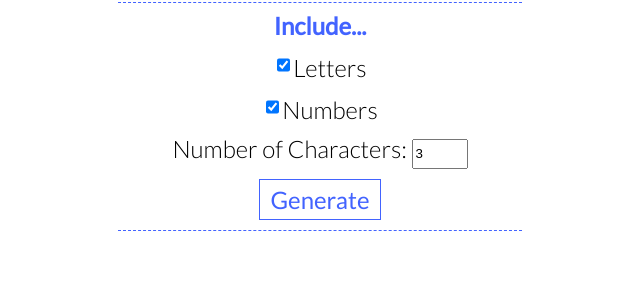
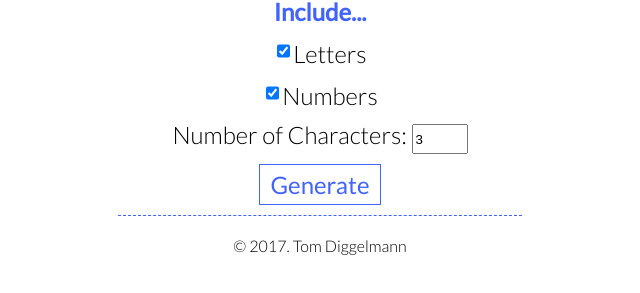
Before and after one commit to Tomzilla12/StringGenerator, a plain HTML site: page index.html in a window 1280 px wide. Shown: the part 313-606 px from the top of the page, without its empty margins (320-960 px from the left). Drawn offline with nearby package versions, Linux system fonts and the light colour scheme.

Commit message:
Added footer

```diff
--- a/css/main.scss
+++ b/css/main.scss
@@ -103,3 +103,11 @@ button, input[type=button] {
         }
     }
 }
+
+.footer {
+    margin-top: 20px;
+
+    p {
+        font-size: 16px;
+    }
+}
--- a/index.html
+++ b/index.html
@@ -30,6 +30,9 @@
                             <p><button id="generate">Generate</button></p>
                             <hr>
 							<h1><span id="randomString"></span></h1>
+							<div class="footer">
+								<p>&copy; 2017. Tom Diggelmann</p>
+							</div>
 						</span>
 					</div>
 				</div>
```
Also changed, not shown: css/main.css, 1 other file.
